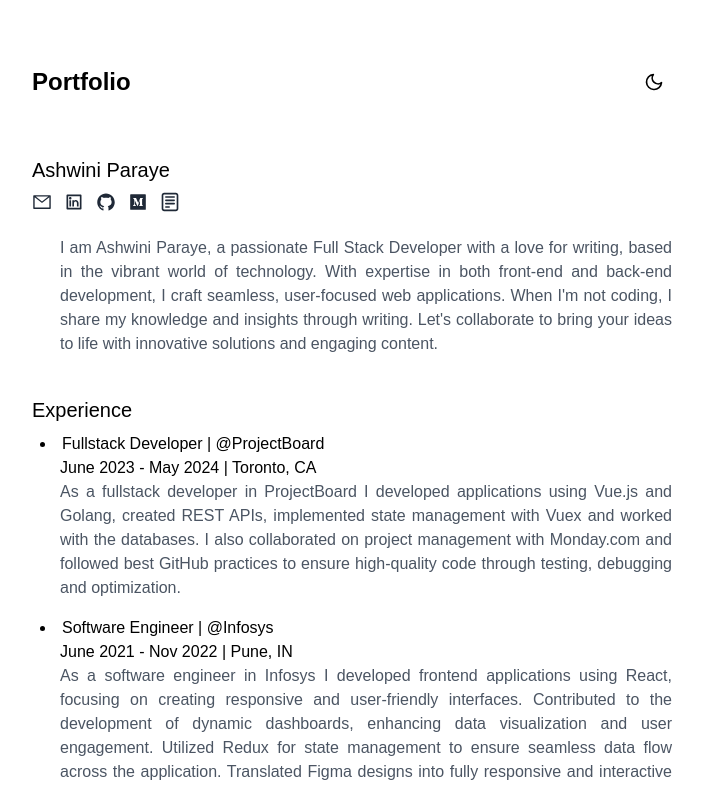
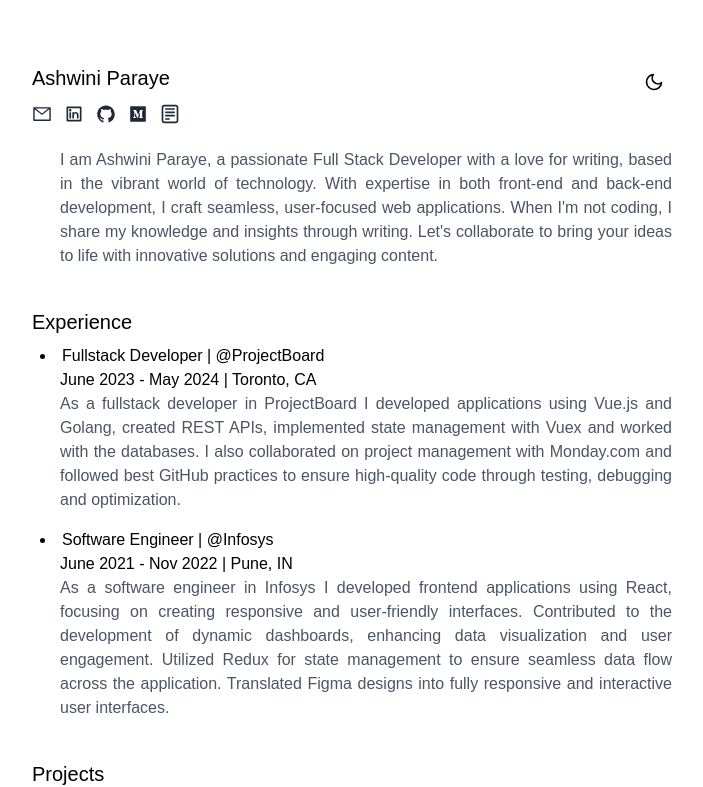
Before and after one commit to AshwiniParaye1/Portfolio3, a Next.js app: page / in a window 1280 px wide. Shown: the top 787 px of the page, without its empty margins (288-991 px from the left). Built offline with nearby package versions, Linux system fonts and the light colour scheme; a web font is replaced by a local one.

Commit message:
fix layout of theme button

```diff
--- a/app/components/About.jsx
+++ b/app/components/About.jsx
@@ -9,6 +9,7 @@ import {
 } from "react-icons/ai";
 import { RiLinkedinBoxLine } from "react-icons/ri";
 import { CgNotes } from "react-icons/cg";
+import ThemeToggle from "./ThemeToggle";
 
 const SocialLink = ({ href, icon: Icon, external = true }) => (
   <Link href={href} target={external ? "_blank" : undefined}>
@@ -40,9 +41,12 @@ const About = () => {
 
   return (
     <div>
-      <h1 className="text-xl text-black dark:text-white mb-2">
-        Ashwini Paraye
-      </h1>
+      <div className="flex flex-row justify-between ">
+        <h1 className="text-xl text-black dark:text-white mb-2">
+          Ashwini Paraye
+        </h1>
+        <ThemeToggle />
+      </div>
       <div className="text-sm text-gray-600 dark:text-gray-300 mt-1 mb-6 flex flex-row gap-3">
         {socialLinks.map((link, index) => (
           <div key={index}>
--- a/app/page.js
+++ b/app/page.js
@@ -14,10 +14,6 @@ import ThemeToggle from "./components/ThemeToggle";
 const Page = () => {
   return (
     <div className="bg-white dark:bg-black text-black dark:text-white flex flex-col xl:pl-80 xl:pr-80 lg:pl-60 lg:pr-60 md:pl-48 md:pr-48 sm:pl-36 sm:pr-36 h-full p-16 gap-10 overflow-hidden">
-      <div className="flex justify-between items-center mb-4">
-        <h1 className="text-2xl font-bold">Portfolio</h1>
-        <ThemeToggle />
-      </div>
       <About />
       <Experience />
       <Projects />
```
